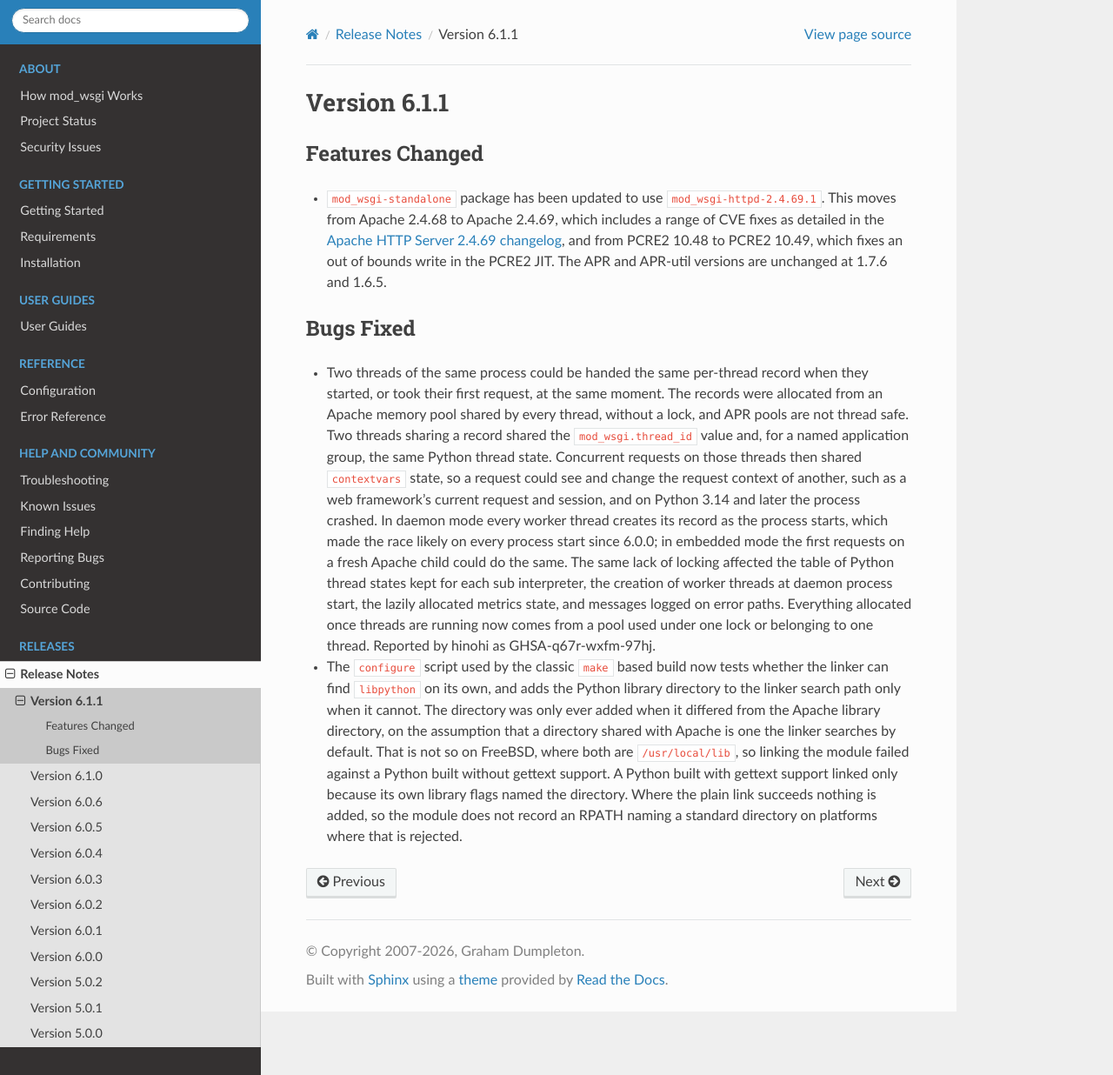
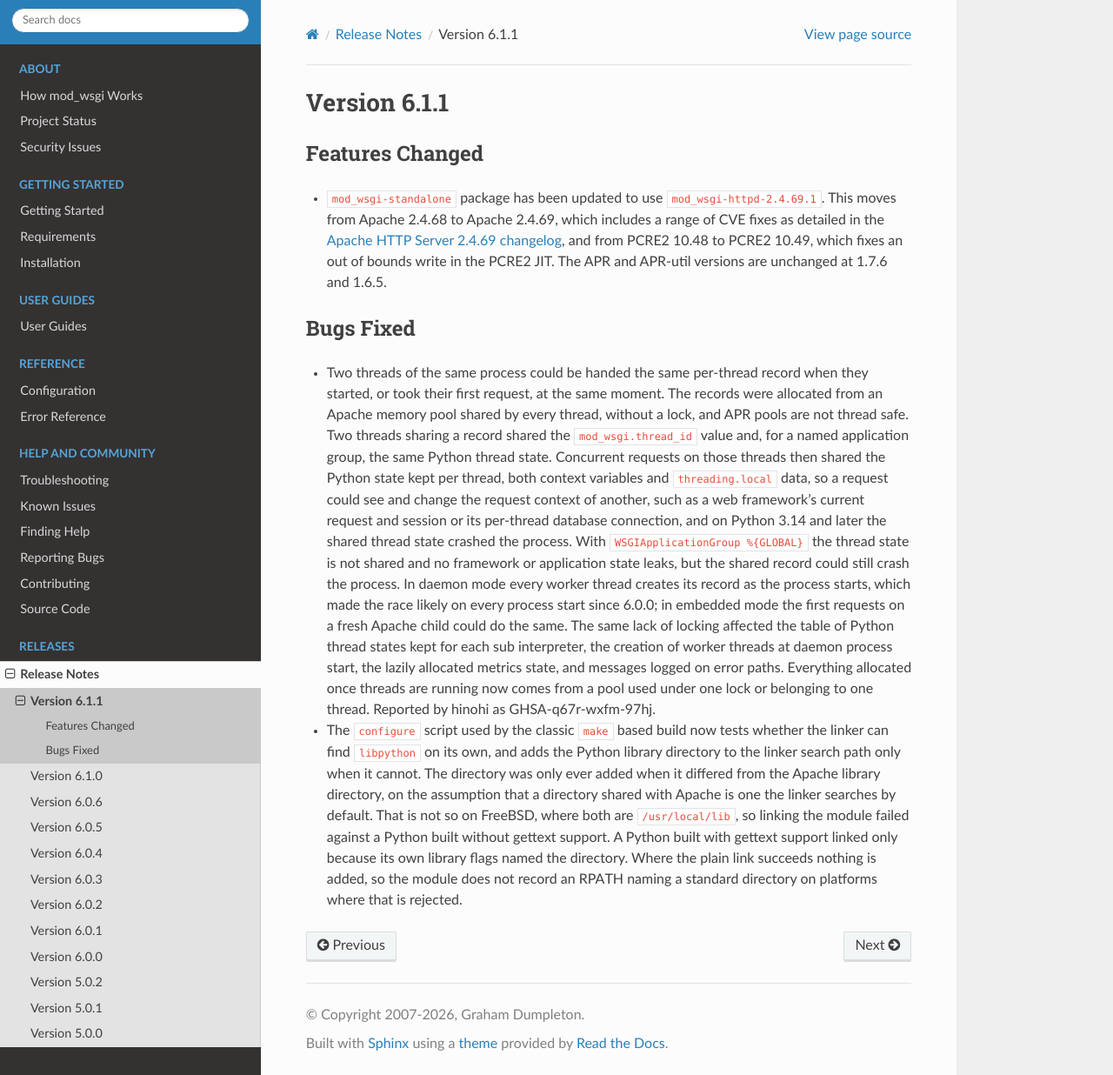
Before and after one commit to GrahamDumpleton/mod_wsgi, a Sphinx documentation site: the page built from docs/release-notes/version-6.1.1.rst, in a window 1280 px wide and 1236 px high. Shown: the whole window at 87% size. Built offline with Sphinx 7.4.7 and the Read the Docs theme 3.1.0, drawn with Linux system fonts in a browser that asks for light colours.

Commit message:
Describe thread local state and the global group in the release note.
CPython keeps threading.local data on the thread state as well as
context variables, so two threads sharing a thread state share both,
and the note says so. It also says that with WSGIApplicationGroup
%{GLOBAL} the thread state is not shared and no framework or
application state leaks, while the shared record could still crash
the process.

```diff
--- a/docs/release-notes/version-6.1.1.rst
+++ b/docs/release-notes/version-6.1.1.rst
@@ -22,18 +22,22 @@ Bugs Fixed
   by every thread, without a lock, and APR pools are not thread safe.
   Two threads sharing a record shared the ``mod_wsgi.thread_id`` value
   and, for a named application group, the same Python thread state.
-  Concurrent requests on those threads then shared ``contextvars``
-  state, so a request could see and change the request context of
-  another, such as a web framework's current request and session, and
-  on Python 3.14 and later the process crashed. In daemon mode every
-  worker thread creates its record as the process starts, which made
-  the race likely on every process start since 6.0.0; in embedded mode
-  the first requests on a fresh Apache child could do the same. The
-  same lack of locking affected the table of Python thread states kept
-  for each sub interpreter, the creation of worker threads at daemon
-  process start, the lazily allocated metrics state, and messages
-  logged on error paths. Everything allocated once threads are running
-  now comes from a pool used under one lock or belonging to one
+  Concurrent requests on those threads then shared the Python state kept
+  per thread, both context variables and ``threading.local`` data, so a
+  request could see and change the request context of another, such as a
+  web framework's current request and session or its per-thread database
+  connection, and on Python 3.14 and later the shared thread state
+  crashed the process. With ``WSGIApplicationGroup %{GLOBAL}`` the
+  thread state is not shared and no framework or application state
+  leaks, but the shared record could still crash the process. In daemon
+  mode every worker thread creates its record as the process starts,
+  which made the race likely on every process start since 6.0.0; in
+  embedded mode the first requests on a fresh Apache child could do the
+  same. The same lack of locking affected the table of Python thread
+  states kept for each sub interpreter, the creation of worker threads
+  at daemon process start, the lazily allocated metrics state, and
+  messages logged on error paths. Everything allocated once threads are
+  running now comes from a pool used under one lock or belonging to one
   thread. Reported by hinohi as GHSA-q67r-wxfm-97hj.
 
 * The ``configure`` script used by the classic ``make`` based build now
```
